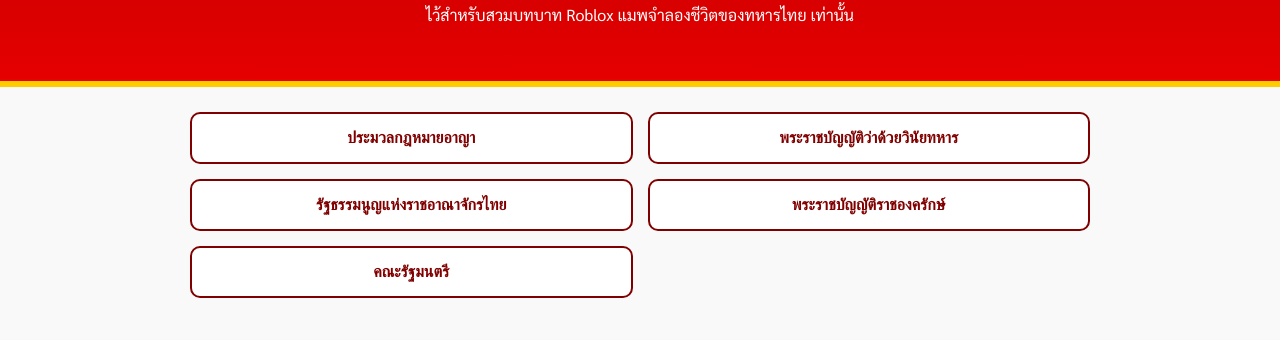
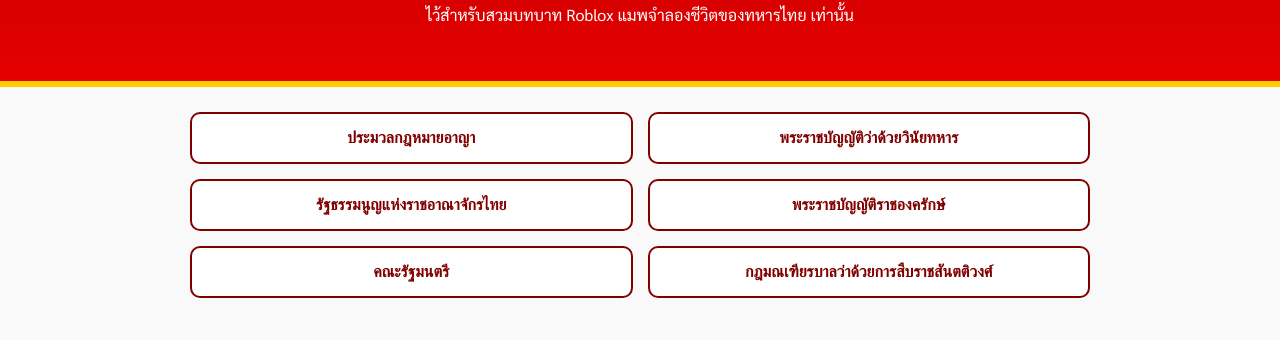
Before and after one commit to web-love1/web-love, a website: page index.html in a window 1280 px wide. Shown: the part 225-565 px from the top of the page. Drawn offline with Linux system fonts and the light colour scheme.

Commit message:
Update index.html

```diff
--- a/index.html
+++ b/index.html
@@ -22,6 +22,7 @@
         <button class="menu-item" onclick="loadContent('constitutional')">รัฐธรรมนูญแห่งราชอาณาจักรไทย</button>
         <button class="menu-item" onclick="loadContent('royal_guard')">พระราชบัญญัติราชองครักษ์</button>
         <button class="menu-item" onclick="loadContent('cabinet')">คณะรัฐมนตรี</button>
+        <button class="menu-item" onclick="loadContent('palatine_law')">กฎมณเฑียรบาลว่าด้วยการสืบราชสันตติวงศ์</button>
     </nav>
 
     <main id="app-content" class="content-container">
```
